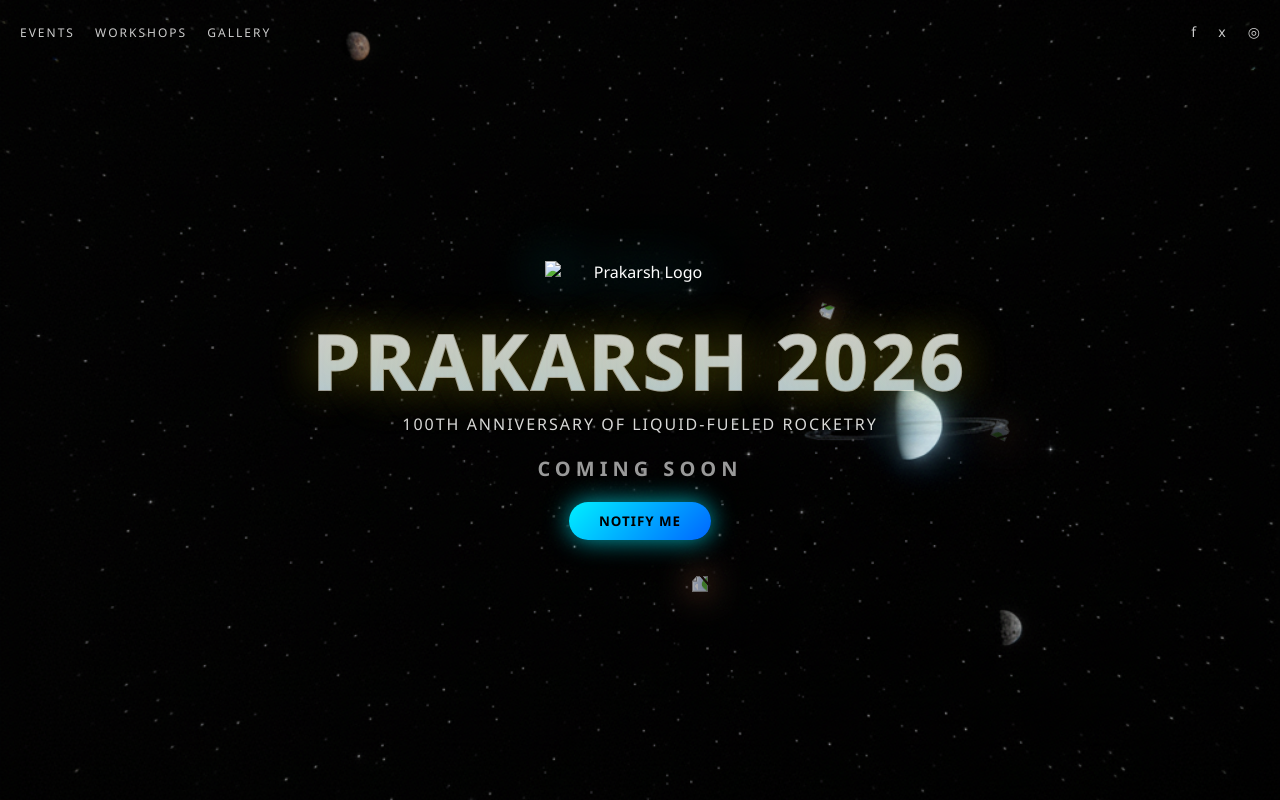
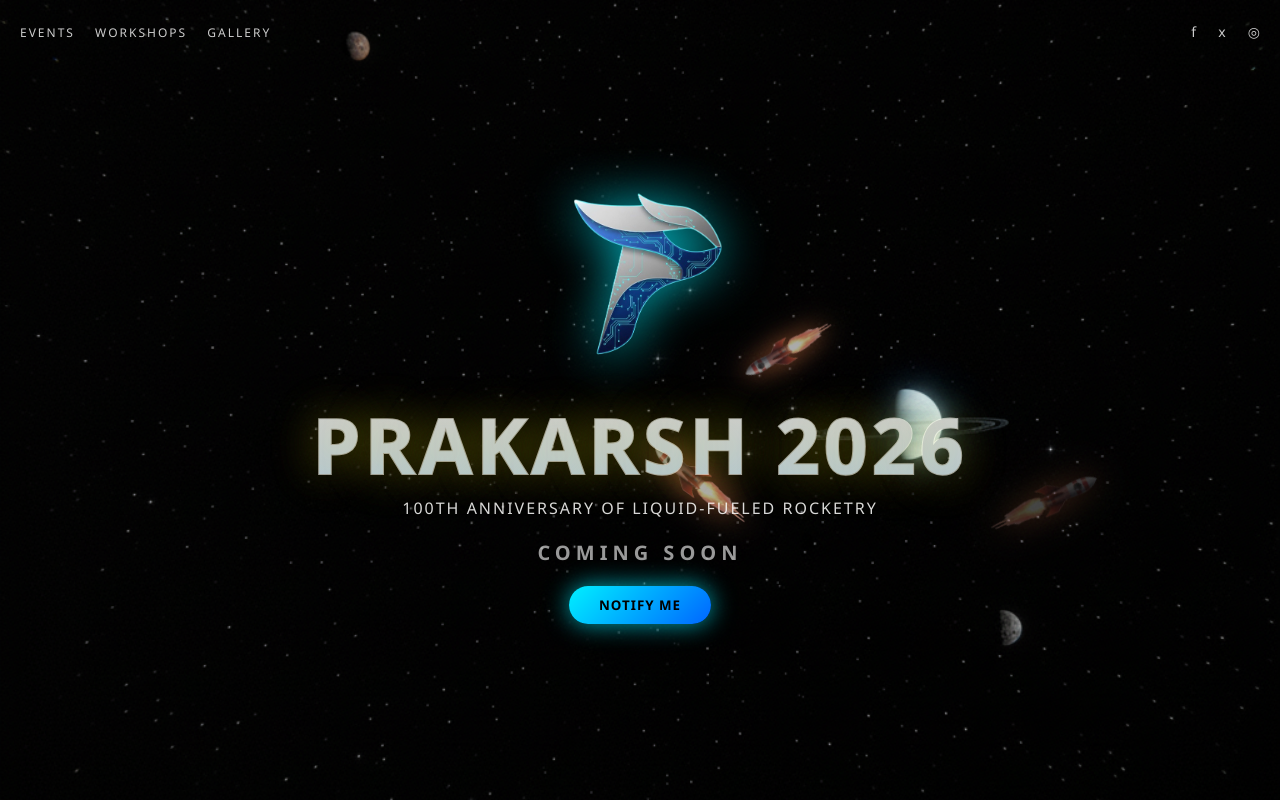
Before and after one commit to krupa06-dotcom/parkarsh_2026, a plain HTML site: page index.html in a window 1280 px wide. Drawn offline with Linux system fonts and the light colour scheme; files whose address does not match are found by name.

Commit message:
Fix HTML structure and update image paths

```diff
--- a/index.html
+++ b/index.html
@@ -28,14 +28,14 @@
   <section class="hero">
 
     <!-- Rockets -->
-    <img src="images/rocket.png" class="rocket r1">
-    <img src="images/rocket.png" class="rocket r2">
-    <img src="images/rocket.png" class="rocket r3">
-    <img src="images/rocket.png" class="rocket r4">
+    <img src="rocket.png" class="rocket r1">
+    <img src="rocket.png" class="rocket r2">
+    <img src="rocket.png" class="rocket r3">
+    <img src="rocket.png" class="rocket r4">
 
     <!-- Center Content -->
     <div class="content">
-      <img src="images/logo.png" class="logo" alt="Prakarsh Logo">
+      <img src="logo.png" class="logo" alt="Prakarsh Logo">
     <h1 class="title" data-text="PRAKARSH 2026">PRAKARSH 2026</h1>
 <p class="metal-sub">
   100TH ANNIVERSARY OF LIQUID-FUELED ROCKETRY
```
